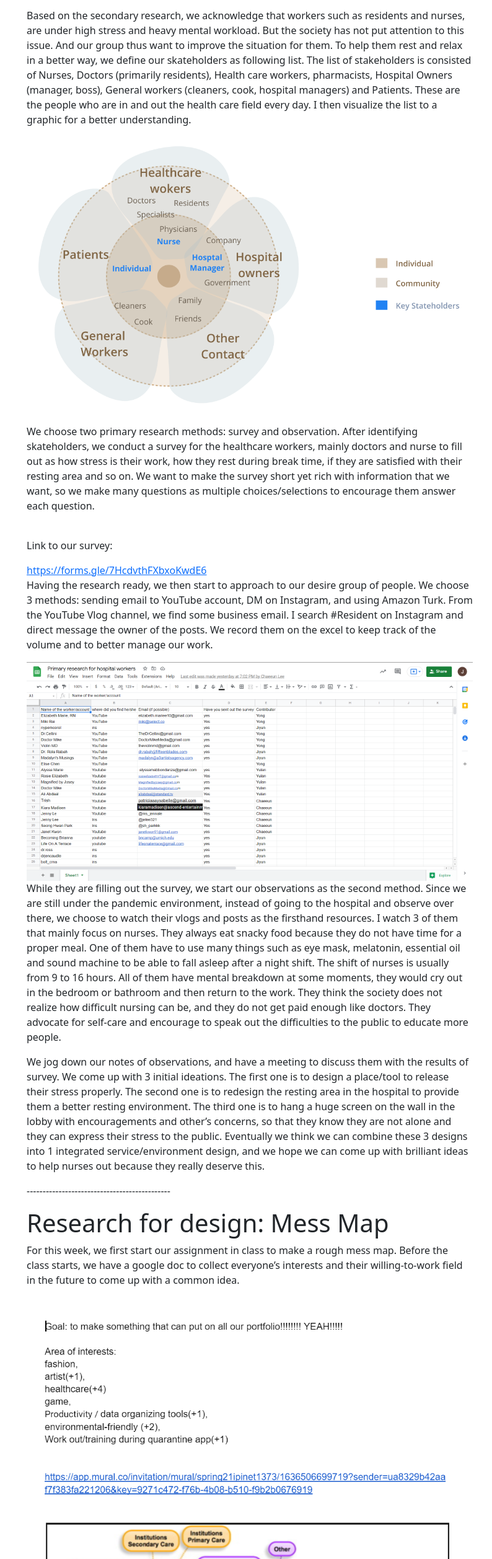
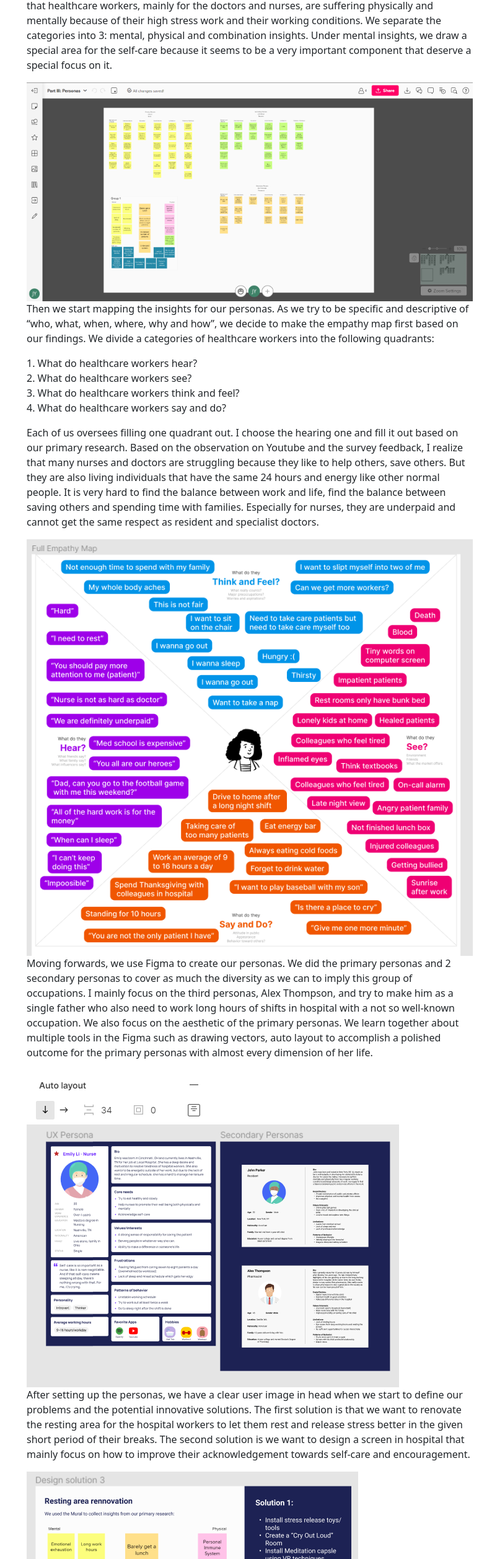
Before and after one commit to jby5122/jy_personal_website, a website: page ideationprototyping.html in a window 1280 px wide. Shown: the part 207-2722 px from the top of the page at 62% size, without its empty margins (51-845 px from the left). Drawn offline with nearby package versions, Linux system fonts and the light colour scheme.

Commit message:
idfinal3

```diff
--- a/ideationprototyping.html
+++ b/ideationprototyping.html
@@ -50,14 +50,34 @@
             <div class="row row-content align-items-center">
                 <div class="col-8 col-sm-8">
 
+                    <h1>Persona, Dec 6, 2021</h1>
+                    <p>To move further with our research projects, we start further diagnosing our potential users. We first use Mural to gather all of our insights from primary and secondary research. We found out that healthcare workers, mainly for the doctors and nurses, are suffering physically and mentally because of their high stress work and their working conditions. We separate the categories into 3: mental, physical and combination insights. Under mental insights, we draw a special area for the self-care because it seems to be a very important component that deserve a special focus on it. </p>
+                    <img src="ideation_prototyping/research3/brainstorm.png" class="img-fluid" alt="Responsive image">
+                    <p>Then we start mapping the insights for our personas. As we try to be specific and descriptive of “who, what, when, where, why and how”, we decide to make the empathy map first based on our findings. We divide a categories of healthcare workers into the following quadrants:</p>
+                    <p>1.	What do healthcare workers hear? <br>
+                        2.	What do healthcare workers see?<br>
+                        3.	What do healthcare workers think and feel?<br>
+                        4.	What do healthcare workers say and do?<br>
+                        </p>
+                    <p>Each of us oversees filling one quadrant out. I choose the hearing one and fill it out based on our primary research. Based on the observation on Youtube and the survey feedback, I realize that many nurses and doctors are struggling because they like to help others, save others. But they are also living individuals that have the same 24 hours and energy like other normal people. It is very hard to find the balance between work and life, find the balance between saving others and spending time with families. Especially for nurses, they are underpaid and cannot get the same respect as resident and specialist doctors. </p>
+                    <img src="ideation_prototyping/research3/empathymap.png" class="img-fluid" alt="Responsive image">
+                    <p>Moving forwards, we use Figma to create our personas. We did the primary personas and 2 secondary personas to cover as much the diversity as we can to imply this group of occupations. I mainly focus on the third personas, Alex Thompson, and try to make him as a single father who also need to work long hours of shifts in hospital with a not so well-known occupation. We also focus on the aesthetic of the primary personas. We learn together about multiple tools in the Figma such as drawing vectors, auto layout to accomplish a polished outcome for the primary personas with almost every dimension of her life. </p>
+                    <img src="ideation_prototyping/research3/autolayout.png" class="img-fluid" alt="Responsive image">
+                    <img src="ideation_prototyping/research3/personas.png" class="img-fluid" alt="Responsive image">
+                    <p>After setting up the personas, we have a clear user image in head when we start to define our problems and the potential innovative solutions. The first solution is that we want to renovate the resting area for the hospital workers to let them rest and release stress better in the given short period of their breaks. The second solution is we want to design a screen in hospital that mainly focus on how to improve their acknowledgement towards self-care and encouragement. </p>
+                    <img src="ideation_prototyping/research3/design solutions.png" class="img-fluid" alt="Responsive image">
+                    <p>When we come up with the second ideas, I realize that we are also analyzing the hierarchy of needs for the workers. The redesign of resting area goes towards the bottom levels: physiological needs and safety needs. The second solution is more focus on the loving/belonging needs and esteem needs. Thus, our solutions are established in the human-centered point of view. With exploring different scenarios and creating journey maps while we analyzing our potential users, we hope that our design can improve even a little bit of their working environment, because they deserve this when they save lives.</p>
+                    <img src="ideation_prototyping/research3/hierarchy.png" class="img-fluid" alt="Responsive image">
+                    <p>---------------------------------------------</p>
+
                     <h1>Primary research, Nov 29 2021</h1>
                     <p>As we decided the to solve issues for the healthcare workers, we then conduct the primary research. Before we start, we analyze who will be our stakeholders. </p>
                     <p>Based on the secondary research, we acknowledge that workers such as residents and nurses, are under high stress and heavy mental workload. But the society has not put attention to this issue. And our group thus want to improve the situation for them. To help them rest and relax in a better way, we define our skateholders as following list. The list of stakeholders is consisted of Nurses, Doctors (primarily residents), Health care workers, pharmacists, Hospital Owners (manager, boss), General workers (cleaners, cook, hospital managers) and Patients. These are the people who are in and out the health care field every day. I then visualize the list to a graphic for a better understanding. </p>
-                    <img src="ideation_prototyping/resear2/Frame 1.png" class="img-fluid" alt="Responsive image">
+                    <img src="ideation_prototyping/research2/Frame 1.png" class="img-fluid" alt="Responsive image">
                     <p>We choose two primary research methods: survey and observation. After identifying skateholders, we conduct a survey for the healthcare workers, mainly doctors and nurse to fill out as how stress is their work, how they rest during break time, if they are satisfied with their resting area and so on. We want to make the survey short yet rich with information that we want, so we make many questions as multiple choices/selections to encourage them answer each question. </p>
                     <br><p>Link to our survey: </p><a href="https://forms.gle/7HcdvthFXbxoKwdE6">https://forms.gle/7HcdvthFXbxoKwdE6</a> <br>
                     <p>Having the research ready, we then start to approach to our desire group of people. We choose 3 methods: sending email to YouTube account, DM on Instagram, and using Amazon Turk. From the YouTube Vlog channel, we find some business email. I search #Resident on Instagram and direct message the owner of the posts. We record them on the excel to keep track of the volume and to better manage our work. </p>
-                    <img src="ideation_prototyping/resear2/excel1.png" class="img-fluid" alt="Responsive image">
+                    <img src="ideation_prototyping/research2/excel1.png" class="img-fluid" alt="Responsive image">
                     <p>While they are filling out the survey, we start our observations as the second method. Since we are still under the pandemic environment, instead of going to the hospital and observe over there, we choose to watch their vlogs and posts as the firsthand resources. I watch 3 of them that mainly focus on nurses. They always eat snacky food because they do not have time for a proper meal. One of them have to use many things such as eye mask, melatonin, essential oil and sound machine to be able to fall asleep after a night shift. The shift of nurses is usually from 9 to 16 hours. All of them have mental breakdown at some moments, they would cry out in the bedroom or bathroom and then return to the work. They think the society does not realize how difficult nursing can be, and they do not get paid enough like doctors. They advocate for self-care and encourage to speak out the difficulties to the public to educate more people.</p>
                     <p>We jog down our notes of observations, and have a meeting to discuss them with the results of survey. We come up with 3 initial ideations. The first one is to design a place/tool to release their stress properly. The second one is to redesign the resting area in the hospital to provide them a better resting environment. The third one is to hang a huge screen on the wall in the lobby with encouragements and other’s concerns, so that they know they are not alone and they can express their stress to the public. Eventually we think we can combine these 3 designs into 1 integrated service/environment design, and we hope we can come up with brilliant ideas to help nurses out because they really deserve this.</p>
                     <p>---------------------------------------------</p>
```
Also changed, not shown: ideation_prototyping/research3/autolayout.png (added), ideation_prototyping/research3/brainstorm.png (added), ideation_prototyping/research3/design solutions.png (added), ideation_prototyping/research3/empathymap.png (added), ideation_prototyping/research3/hierarchy.png (added), ideation_prototyping/research3/personas.png (added).
